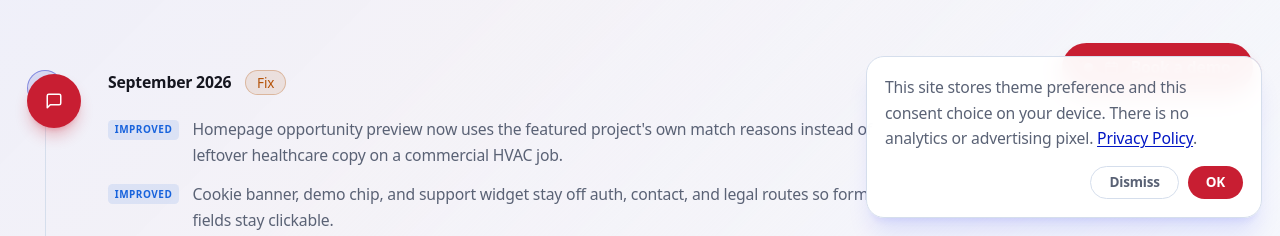
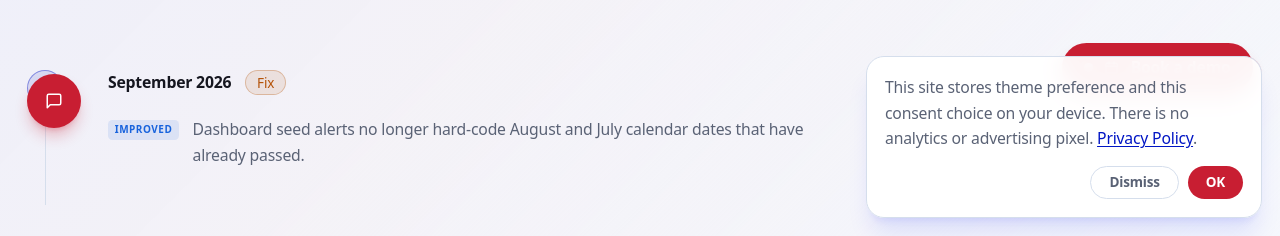
Before and after one commit to hervaz-net/dj-stratagem, a React (Vite) app: page /changelog in a window 1280 px wide. Shown: the part 564-800 px from the top of the page. Built offline with nearby package versions, Linux system fonts and the light colour scheme; no server answers.

Commit message:
Fix stale dashboard seed alert dates
* Add changelog 1.7 for relative dashboard seed alerts

* Fix stale August and July dates in dashboard seed alerts

```diff
--- a/src/pages/Changelog.jsx
+++ b/src/pages/Changelog.jsx
@@ -4,6 +4,14 @@ import Seo from "../components/Seo";
 import Reveal from "../components/Reveal";
 
 const entries = [
+  {
+    version: "1.7",
+    date: "September 2026",
+    tag: "Fix",
+    items: [
+      { type: "improved", text: "Dashboard seed alerts no longer hard-code August and July calendar dates that have already passed." },
+    ],
+  },
   {
     version: "1.6",
     date: "September 2026",
```
Also changed, not shown: 1 other file (tests, documents, lock files or other folders).
